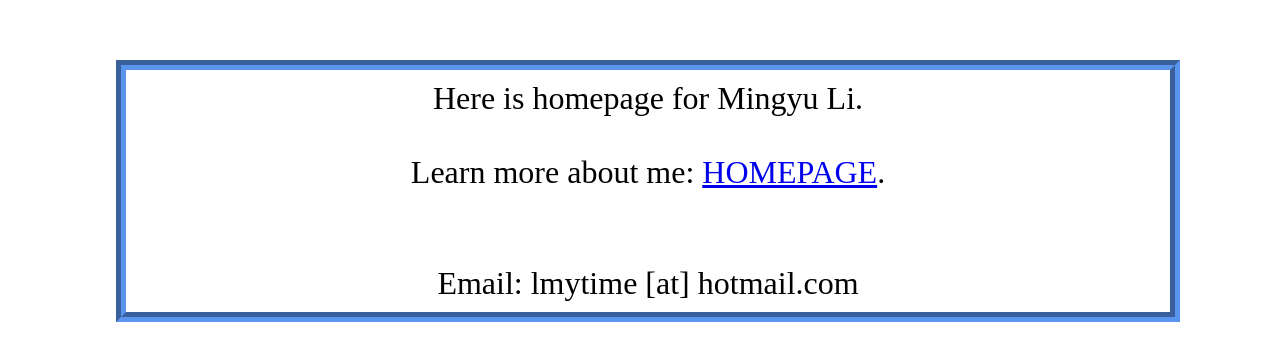
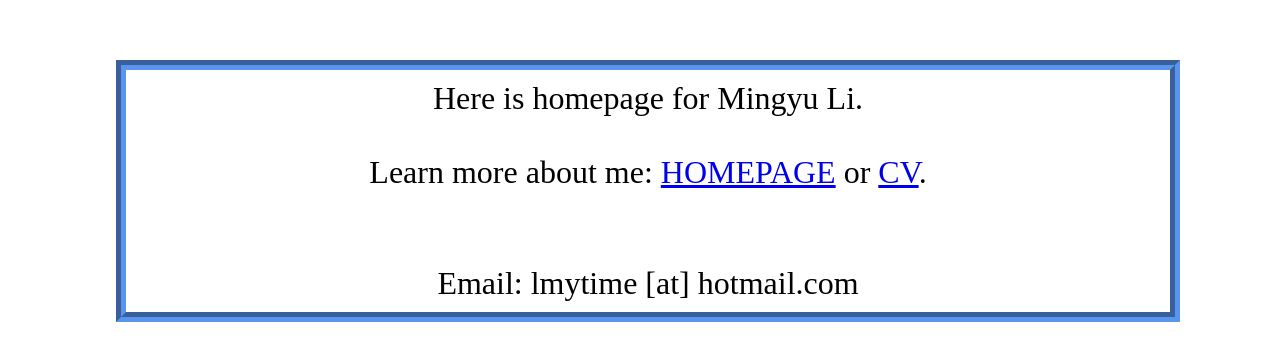
Before and after one commit to lmytime/lmytime.github.io, a plain HTML site: page index.html in a window 1280 px wide. Shown: the part 217-578 px from the top of the page. Drawn offline with Linux system fonts and the light colour scheme.

Commit message:
Update index.html

```diff
--- a/index.html
+++ b/index.html
@@ -24,7 +24,7 @@
     <div>
         Here is homepage for Mingyu Li.
         <br><br>
-        Learn more about me: <a href="https://lmytime.com"> HOMEPAGE</a>.
+        Learn more about me: <a href="https://lmytime.com"> HOMEPAGE</a> or <a href="/cv">CV</a>.
     </div>
     <br><br>
     <div>Email: lmytime [at] hotmail.com<div>
```
